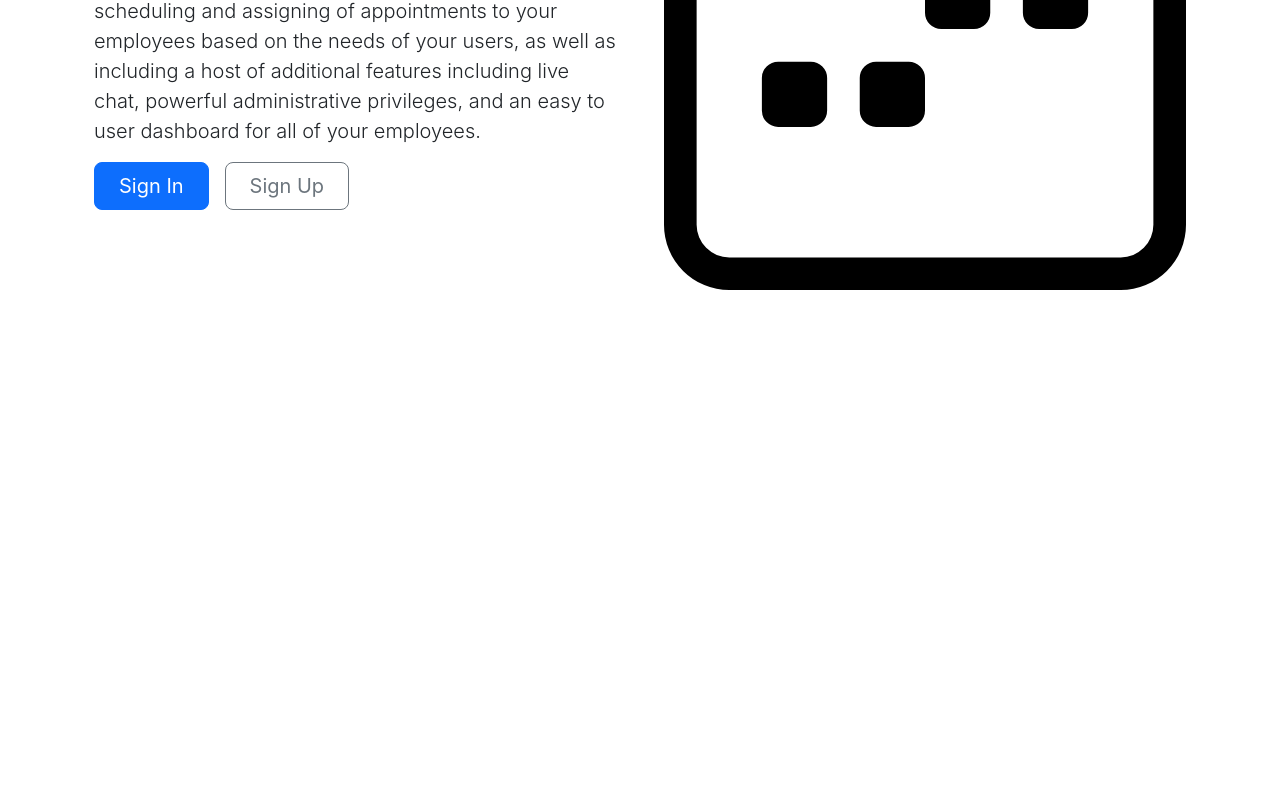
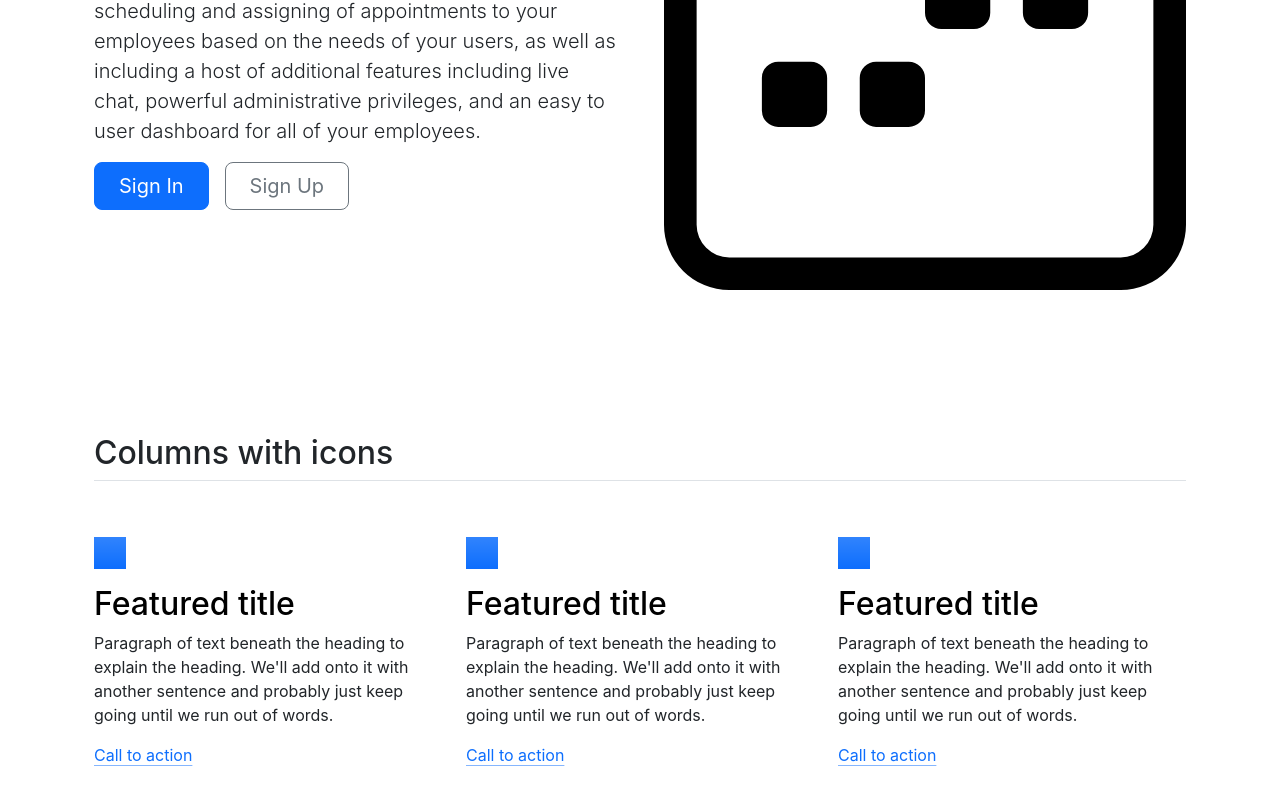
Before and after one commit to FrancoMLG/Group_31, a React (Create React App) app in the folder client/: page / in a window 1280 px wide. Shown: the part 410-1210 px from the top of the page. Before the commit the page ends 800 px from the top, so only its background shows below. Built offline with nearby package versions, Linux system fonts and the light colour scheme.

Commit message:
Added base roles element

```diff
--- a/client/src/App.js
+++ b/client/src/App.js
@@ -75,7 +75,49 @@ function App() {
             </div>
           </div>
         </div>
+
+        <div className="container px-4 py-5" id="featured-3">
+          <h2 className="pb-2 border-bottom">Columns with icons</h2>
+          <div className="row g-4 py-5 row-cols-1 row-cols-lg-3">
+            <div className="feature col">
+              <div className="feature-icon d-inline-flex align-items-center justify-content-center text-bg-primary bg-gradient fs-2 mb-3">
+                <svg className="bi" width="1em" height="1em"><use xlinkHref="#collection"></use></svg>
+              </div>
+              <h3 className="fs-2 text-body-emphasis">Featured title</h3>
+              <p>Paragraph of text beneath the heading to explain the heading. We'll add onto it with another sentence and probably just keep going until we run out of words.</p>
+              <a href="#" className="icon-link">
+                Call to action
+                <svg className="bi"><use xlinkHref="#chevron-right"></use></svg>
+              </a>
+            </div>
+            <div className="feature col">
+              <div className="feature-icon d-inline-flex align-items-center justify-content-center text-bg-primary bg-gradient fs-2 mb-3">
+                <svg className="bi" width="1em" height="1em"><use xlinkHref="#people-circle"></use></svg>
+              </div>
+              <h3 className="fs-2 text-body-emphasis">Featured title</h3>
+              <p>Paragraph of text beneath the heading to explain the heading. We'll add onto it with another sentence and probably just keep going until we run out of words.</p>
+              <a href="#" className="icon-link">
+                Call to action
+                <svg className="bi"><use xlinkHref="#chevron-right"></use></svg>
+              </a>
+            </div>
+            <div className="feature col">
+              <div className="feature-icon d-inline-flex align-items-center justify-content-center text-bg-primary bg-gradient fs-2 mb-3">
+                <svg className="bi" width="1em" height="1em"><use xlinkHref="#toggles2"></use></svg>
+              </div>
+              <h3 className="fs-2 text-body-emphasis">Featured title</h3>
+              <p>Paragraph of text beneath the heading to explain the heading. We'll add onto it with another sentence and probably just keep going until we run out of words.</p>
+              <a href="#" className="icon-link">
+                Call to action
+                <svg className="bi"><use xlinkHref="#chevron-right"></use></svg>
+              </a>
+            </div>
+          </div>
+        </div>
+
       </div>
+
+
   );
 }
 
```
